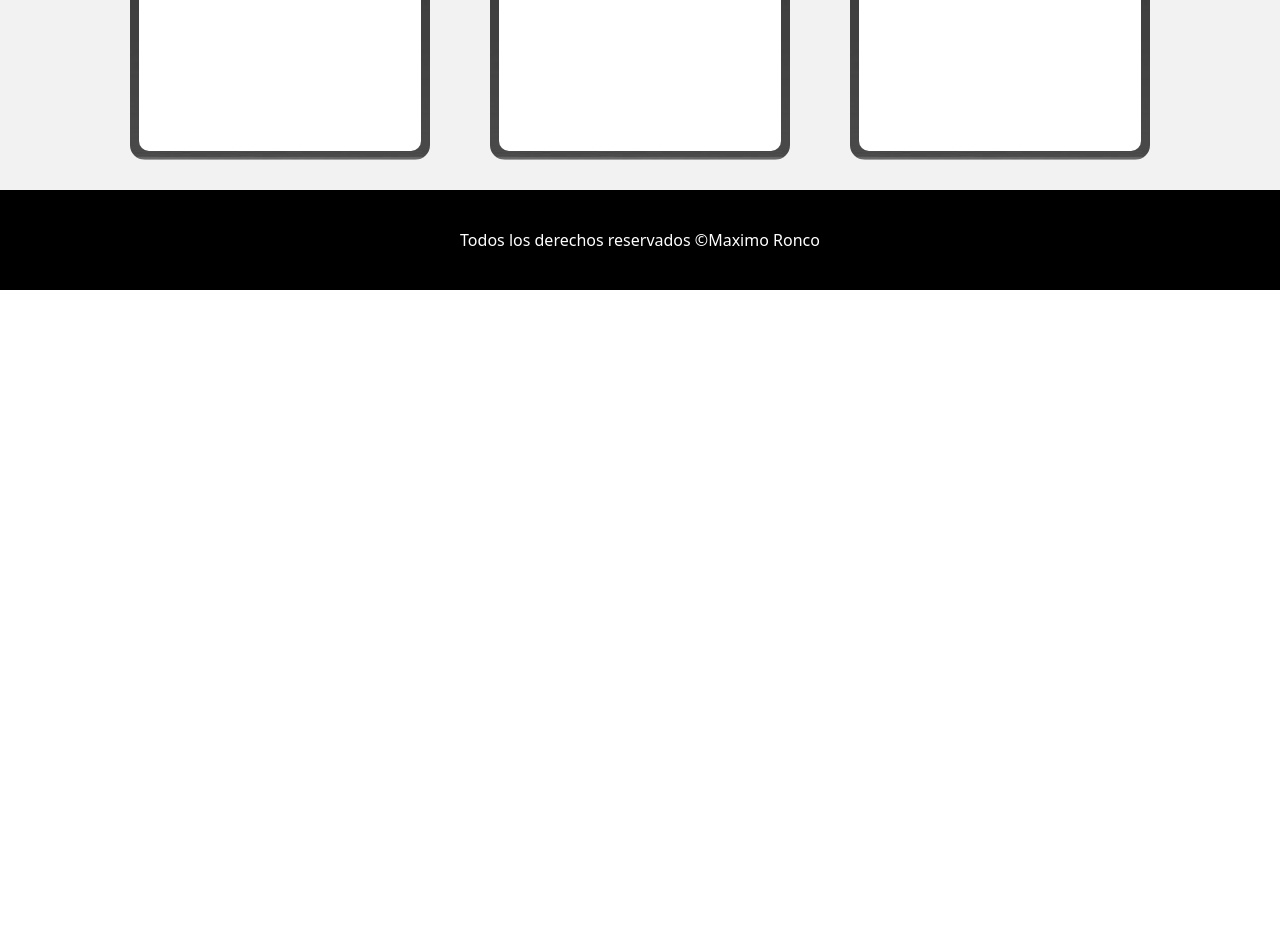
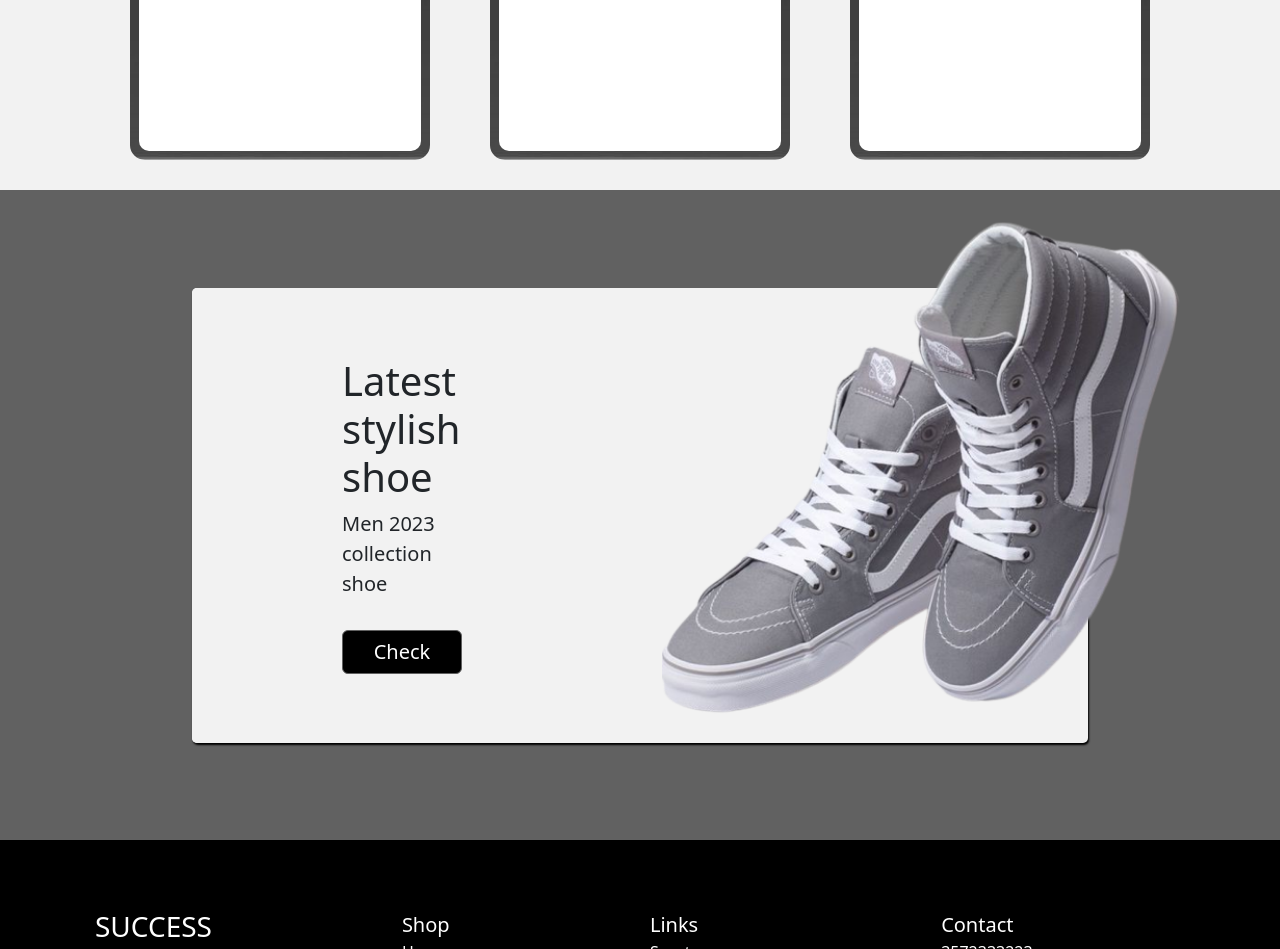
Before and after one commit to MaximoRonco/clothing_page, a React app in the folder clothing_page/: page / in a window 1280 px wide. Shown: the part 1544-2493 px from the top of the page. Before the commit the page ends 1834 px from the top, so only its background shows below. Built offline with nearby package versions, Linux system fonts and the light colour scheme.

Commit message:
Avance en el footer

```diff
--- a/clothing_page/src/assets/css/Footer.css
+++ b/clothing_page/src/assets/css/Footer.css
@@ -1,8 +1,31 @@
 #footer{
     display: flex;
-    justify-content: center;
+    justify-content: space-around;
     background-color: black;
     color: white;
-    height: 100px;
-    line-height: 100px;
+    height: 400px;
 }
+
+
+#social-networks{
+    display: flex;
+}
+
+.social{
+    margin: 10px 9px;
+    font-size: 20px;
+}
+
+.social:hover{
+    transform: scale(1.1);
+}
+
+
+#footer span{
+    font-size: 20px;
+    font-weight: 500;
+}
+
+.col-footer{
+    margin-top: 70px;
+}
--- a/clothing_page/src/assets/css/Home.css
+++ b/clothing_page/src/assets/css/Home.css
@@ -1,3 +1,7 @@
+:root{
+    --secondary-color: #f2f2f2;
+}
+
 #banner{
     width: 100%;
     height: 900px;
@@ -81,7 +85,7 @@
     justify-content: center;
     align-items: center;
     flex-direction: column;
-    background-color: #f2f2f2;
+    background-color: var(--secondary-color);
 }
 
 #products-featured h1{
@@ -120,3 +124,55 @@
     height: 300px;
     width: 300px;
 }
+
+#last-box{
+    display: flex;
+    justify-content: center;
+    background-color: #616161;
+    width: 100%;
+    height: 650px;
+}
+
+#child-last-box{
+    display: flex;
+    align-self:center;
+    background-color: var(--secondary-color);
+    width: 70%;
+    height: 70%;
+    box-shadow: 1px 2px 2px black;
+    border-radius: 5px;
+}
+
+#child-last-box img{
+    height: 520px;
+    width: 520px;
+    margin-top: -70px;
+    margin-left: 200px;
+}
+
+#cont-last-box{
+    display: flex;
+    flex-direction: column;
+    justify-content: center;
+    align-items: center;
+    background-color: var(--secondary-color);
+    width: 40%;
+    border-radius: 5px;
+    padding-left: 150px;
+}
+
+#cont-last-box h3{
+    font-size: 40px;
+}
+
+#cont-last-box p{
+    font-size: 20px;
+}
+
+#cont-last-box button{
+    margin-top: 15px;
+    font-size: 20px;
+    width: 120px;
+    background-color: black;
+    border-color: #616161;
+}
--- a/clothing_page/src/components/Footer.js
+++ b/clothing_page/src/components/Footer.js
@@ -1,8 +1,15 @@
 import React from 'react'
 import "../assets/css/Footer.css"
+import { FontAwesomeIcon } from '@fortawesome/react-fontawesome'
+import {faInstagram, faTwitter, faFacebook} from '@fortawesome/free-brands-svg-icons'
 
 export default function Footer() {
     return (
-        <div id='footer'><p>Todos los derechos reservados &copy;Maximo Ronco</p></div>
+        <div id='footer'>
+            <div className='col-footer'><h3>SUCCESS</h3><div id='social-networks'><FontAwesomeIcon className='social' icon={faFacebook} style={{color: "#ffffff",}} /><FontAwesomeIcon className='social' icon={faTwitter} style={{color: "#ffffff",}} /><FontAwesomeIcon  className='social' icon={faInstagram} style={{color: "#ffffff",}} /></div></div>
+            <div className='col-footer'><span>Shop</span><p>Home</p><p>Men</p><p>Women</p><p>Contact</p></div>
+            <div className='col-footer'><span>Links</span><p>Sport</p><p>Casual</p><p>Collaboration</p></div>
+            <div className='col-footer'><span>Contact</span><p>3572333223</p><p>success@gmail.com</p><p>123 Main Street Miami, FL 33101</p></div>
+        </div>
     )
 }
--- a/clothing_page/src/containers/Home.js
+++ b/clothing_page/src/containers/Home.js
@@ -3,6 +3,7 @@ import "../assets/css/Home.css"
 import banner from "../assets/statics/banner-newArrival.png"
 import banner_sale from "../assets/statics/banner-oferta.png"
 import nike_blz from "../assets/statics/nike-blzer.jpg"
+import vans from "../assets/statics/vans-remove.png"
 import { useState, useEffect } from 'react';
 import { FontAwesomeIcon } from '@fortawesome/react-fontawesome'
 import { faChevronRight, faChevronLeft } from '@fortawesome/free-solid-svg-icons'
@@ -49,7 +50,7 @@ export default function Home() {
             <button id='back-banner' onClick={backBanner}><FontAwesomeIcon icon={faChevronLeft} style={{color: "#ffffff"}} /></button>
           </div>
         )}
-    </div>
+      </div>
     <div id='products-featured'>
       <h1>Featured products</h1>
       <div className="cont-product">
@@ -60,11 +61,11 @@ export default function Home() {
           <div className='box-product'></div>
         </div>
         <div className="background">
-          <div className='box-product'><button type="button" class="btn btn-primary">Primary</button></div>
+          <div className='box-product'></div>
         </div>
       </div>
       <div className="cont-product">
-        <div className="background">
+          <div className="background">
             <div className='box-product'></div>
           </div>
           <div className="background">
@@ -75,6 +76,16 @@ export default function Home() {
           </div>
       </div>
     </div>
+    <div id='last-box'>
+      <div id="child-last-box">
+        <div id="cont-last-box">
+          <h3>Latest stylish shoe</h3>
+          <p>Men 2023 collection shoe</p>
+          <button type="button" class="btn btn-primary">Check</button>
+        </div>
+        <img src={vans} alt="" />
+      </div>
+    </div>
   </div>
   )
 }
```
Also changed, not shown: clothing_page/src/assets/statics/vans-remove.png (added), clothing_page/src/assets/statics/vans.jpg (added).
